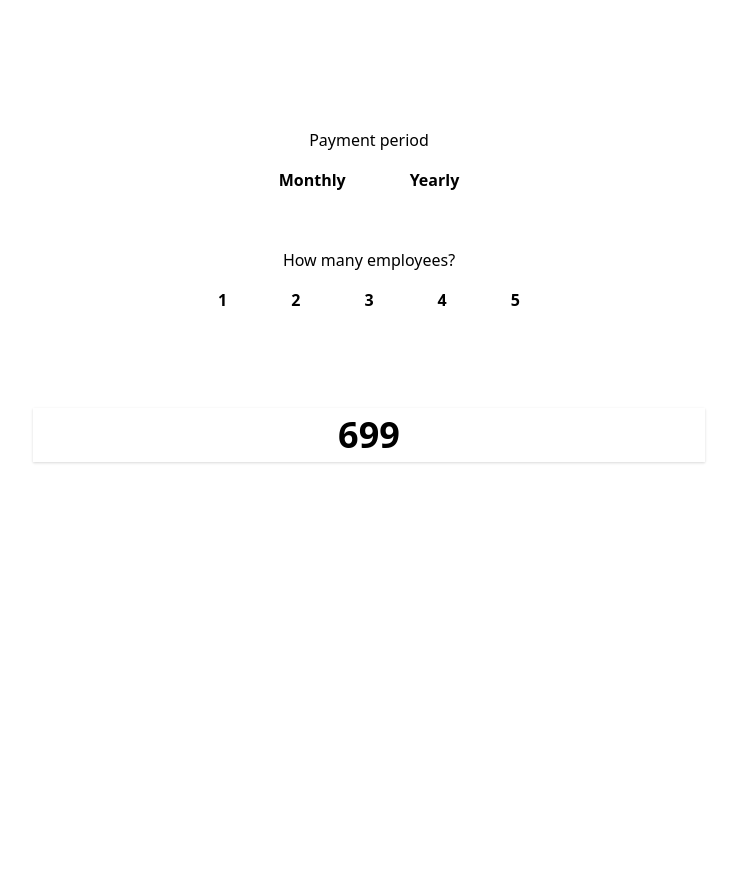
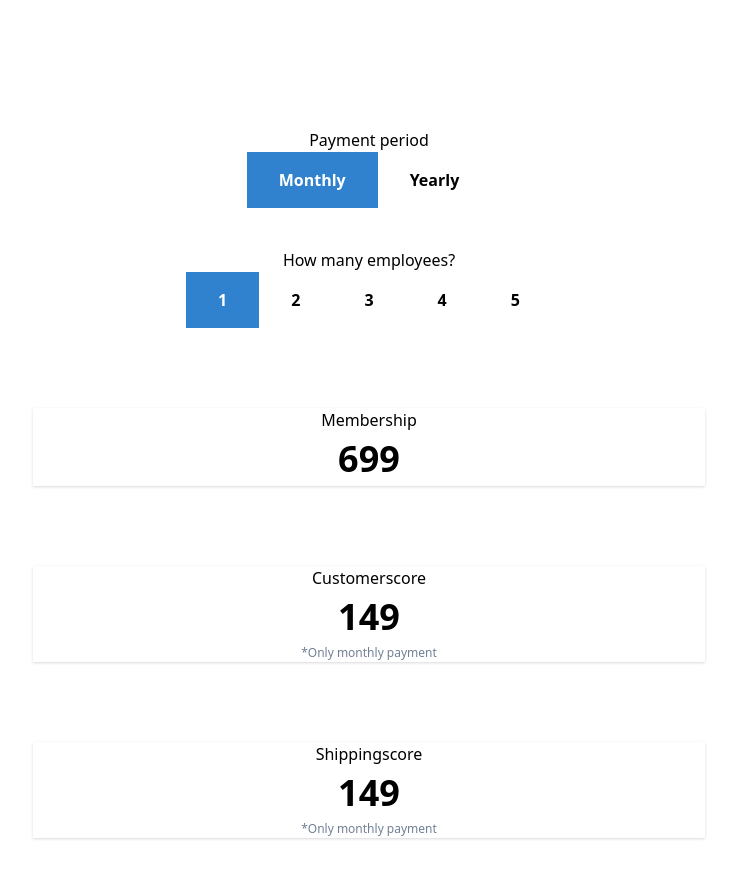
Before and after one commit to Zeaper001/range-slider, a website built with webpack: page public/index.html in a window 1280 px wide. Both pictures are taken after a click on the item "Monthly". Shown: the whole page, without its empty margins (271-1008 px from the left). Before the commit the page ends 800 px from the top, so only its background shows below. Built offline with nearby package versions, Linux system fonts and the light colour scheme.

Commit message:
added styling

```diff
--- a/public/index.html
+++ b/public/index.html
@@ -13,21 +13,34 @@
 
             <p>Payment period</p>
             <ul class="Price--Selector__subscription-period flex flex-row cursor-pointer justify-center max-w-2xl mx-auto mb-10">
-              <li data-period-range="monthly" class="hover:bg-blue-300">Monthly</li>
+              <li data-period-range="monthly" class="active-price hover:bg-blue-300">Monthly</li>
               <li data-period-range="yearly" class="hover:bg-blue-300">Yearly</li>
             </ul>
 
             <p>How many employees?</p>
             <ul class="Price--Selector__price-controls flex flex-row cursor-pointer justify-center max-w-2xl mx-auto">
-              <li data-price-range="priceRange1" class="hover:bg-blue-300">1</li>
+              <li data-price-range="priceRange1" class="active-price hover:bg-blue-300">1</li>
               <li data-price-range="priceRange2" class="hover:bg-blue-300">2</li>
               <li data-price-range="priceRange3" class="hover:bg-blue-300">3</li>
               <li data-price-range="priceRange4" class="hover:bg-blue-300">4</li>
               <li data-price-range="priceRange5" class="hover:bg-blue-300">5</li>
             </ul>
 
-          <div class="flex max-w-2xl mx-auto shadow justify-center mt-20">
+          <div class="flex flex-col max-w-2xl mx-auto shadow justify-center mt-20">
+              <p>Membership</p>
               <h3 class="Price--Selector__subscription-price text-4xl font-bold">0</h3>
+          </div>
+
+          <div class="flex flex-col max-w-2xl mx-auto shadow justify-center mt-20">
+            <p>Customerscore</p>
+            <h3 class="Price--Selector__customer-score text-4xl font-bold">0</h3>
+            <p class="text-xs text-gray-600">*Only monthly payment</p>
+          </div>
+
+          <div class="flex flex-col max-w-2xl mx-auto shadow justify-center mt-20">
+            <p>Shippingscore</p>
+            <h3 class="Price--Selector__shipping-score text-4xl font-bold">0</h3>
+            <p class="text-xs text-gray-600">*Only monthly payment</p>
           </div>
 
         </div>
--- a/src/index.js
+++ b/src/index.js
@@ -9,6 +9,8 @@ class PriceSelector {
         this.priceControls = this.element.querySelectorAll('.Price--Selector__price-controls li');
         this.periodControls = this.element.querySelectorAll('.Price--Selector__subscription-period li');
         this.subscription = this.element.querySelector('.Price--Selector__subscription-price');
+        this.customer_score = this.element.querySelector('.Price--Selector__customer-score');
+        this.shipping_score = this.element.querySelector('.Price--Selector__shipping-score');
 
         this.PAYMENT_PERIODS = {
             monthly: prices,
@@ -39,7 +41,7 @@ class PriceSelector {
         };
 
         this.bindEvents();
-        this.setPrice();
+        this.setPrices();
     }
 
     bindEvents() {
@@ -57,13 +59,38 @@ class PriceSelector {
 
 
         this.state.registerListener(() => {
-            console.log(this.state)
-            this.setPrice();
+            this.setPrices();
+
+            this.priceControls.forEach((item) => {
+                if(item.dataset.priceRange === this.state.price) {
+                    return item.classList.add('active-price');
+                }
+
+                item.classList.remove('active-price');
+            });
+
+            this.periodControls.forEach((item) => {
+                if(item.dataset.periodRange === this.state.period) {
+                    return item.classList.add('active-price');
+                }
+
+                item.classList.remove('active-price');
+            });
         })
     }
 
-    setPrice() {
-        this.subscription.innerHTML = this.PAYMENT_PERIODS[this.state.paymentPeriod][this.state.price].standard;
+    setPrices() {
+        if(this.subscription) {
+            this.subscription.innerHTML = this.PAYMENT_PERIODS[this.state.period][this.state.price].standard;
+        }
+
+        if(this.customer_score) {
+            this.customer_score.innerHTML = this.PAYMENT_PERIODS[this.state.period][this.state.price].customerScore;
+        }
+
+        if(this.shipping_score) {
+            this.shipping_score.innerHTML = this.PAYMENT_PERIODS[this.state.period][this.state.price].shippingScore;
+        }
     }
 }
 
--- a/src/style.css
+++ b/src/style.css
@@ -9,3 +9,12 @@ html, body {
 ul li {
     @apply py-4 px-8 font-bold;
 }
+
+
+.active-price {
+    @apply bg-blue-600 text-white;
+}
+
+.active-price:hover {
+    @apply bg-blue-600;
+}
```
